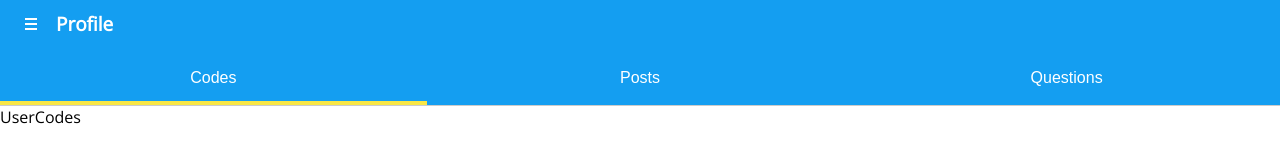
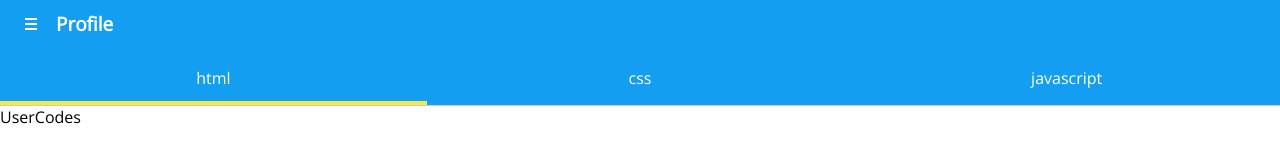
Before and after one commit to Anil927/app, a Next.js app in the folder frontend/: page /profile/useractivity in a window 1280 px wide. Shown: the top 160 px of the page. Built offline with nearby package versions, Linux system fonts and the light colour scheme.

Commit message:
tab focus issue fixed

```diff
--- a/frontend/src/app/components/codearea/codearea.css
+++ b/frontend/src/app/components/codearea/codearea.css
@@ -9,7 +9,11 @@
     box-sizing: border-box;
 }
 
-.tab {
+input[type='checkbox'].tab {
+    display: none;
+}
+
+input[type='checkbox'].tab + label {
     padding: 10px 20px;
     cursor: pointer;
     border: none;
@@ -19,22 +23,30 @@
     font-size: 1em;
     transition: background 0.3s;
     width: calc(100% / 3);
+    text-align: center;
+    display: flex;
+    justify-content: center;
+    align-items: center;
 }
 
-.tab:focus {
-    outline: none;
+input[type='checkbox'].tab:checked + label {
+    background-color: #149EF1;
 }
 
-button.tab:nth-of-type(1):focus~.slider-codearea {
-    left: calc((100% / 3) * 0);
+input[type='checkbox'].tab:checked ~ .slider-codearea {
+    left: calc(100% / 3 * var(--tab-index));
 }
 
-button.tab:nth-of-type(2):focus~.slider-codearea {
-    left: calc((100% / 3) * 1);
+input[type='checkbox'].tab:nth-of-type(1):checked ~ .slider-codearea {
+    left: calc(100% / 3 * 0);
 }
 
-button.tab:nth-of-type(3):focus~.slider-codearea {
-    left: calc((100% / 3) * 2);
+input[type='checkbox'].tab:nth-of-type(2):checked ~ .slider-codearea {
+    left: calc(100% / 3 * 1);
+}
+
+input[type='checkbox'].tab:nth-of-type(3):checked ~ .slider-codearea {
+    left: calc(100% / 3 * 2);
 }
 
 .slider-codearea {
--- a/frontend/src/app/profile/useractivity/page.css
+++ b/frontend/src/app/profile/useractivity/page.css
@@ -9,7 +9,11 @@
     box-sizing: border-box;
 }
 
-.tab {
+input[type='checkbox'].tab {
+    display: none;
+}
+
+input[type='checkbox'].tab + label {
     padding: 10px 20px;
     cursor: pointer;
     border: none;
@@ -19,18 +23,30 @@
     font-size: 1em;
     transition: background 0.3s;
     width: calc(100% / 3);
+    text-align: center;
+    display: flex;
+    justify-content: center;
+    align-items: center;
 }
 
-button.tab:nth-of-type(1):focus~.slider-useractivity {
-    left: calc((100% / 3) * 0);
+input[type='checkbox'].tab:checked + label {
+    background-color: #149EF1;
 }
 
-button.tab:nth-of-type(2):focus~.slider-useractivity {
-    left: calc((100% / 3) * 1);
+input[type='checkbox'].tab:checked ~ .slider-useractivity {
+    left: calc(100% / 3 * var(--tab-index));
 }
 
-button.tab:nth-of-type(3):focus~.slider-useractivity {
-    left: calc((100% / 3) * 2);
+input[type='checkbox'].tab:nth-of-type(1):checked ~ .slider-useractivity {
+    left: calc(100% / 3 * 0);
+}
+
+input[type='checkbox'].tab:nth-of-type(2):checked ~ .slider-useractivity {
+    left: calc(100% / 3 * 1);
+}
+
+input[type='checkbox'].tab:nth-of-type(3):checked ~ .slider-useractivity {
+    left: calc(100% / 3 * 2);
 }
 
 .slider-useractivity {
--- a/frontend/src/app/profile/useractivity/page.tsx
+++ b/frontend/src/app/profile/useractivity/page.tsx
@@ -43,9 +43,32 @@ const UserActivity: React.FC = () => {
     return (
         <div className={styles.topBottomMargin}>
             <div className="tabs">
-                <button className={value === 0 ? 'tab active' : 'tab'} onClick={() => handleChange(0)}>Codes</button>
-                <button className={value === 1 ? 'tab active' : 'tab'} onClick={() => handleChange(1)}>Posts</button>
-                <button className={value === 2 ? 'tab active' : 'tab'} onClick={() => handleChange(2)}>Questions</button>
+            <input
+                            type="checkbox"
+                            id="tab-0"
+                            className="tab"
+                            onChange={() => handleChange(0)}
+                            checked={value === 0}
+                        />
+                        <label htmlFor="tab-0">html</label>
+
+                        <input
+                            type="checkbox"
+                            id="tab-1"
+                            className="tab"
+                            onChange={() => handleChange(1)}
+                            checked={value === 1}
+                        />
+                        <label htmlFor="tab-1">css</label>
+
+                        <input
+                            type="checkbox"
+                            id="tab-2"
+                            className="tab"
+                            onChange={() => handleChange(2)}
+                            checked={value === 2}
+                        />
+                        <label htmlFor="tab-2">javascript</label>
                 <div className="slider-useractivity"></div>
             </div>
             <TabPanel value={value} index={0}>
```
Also changed, not shown: frontend/src/app/components/codearea/codearea.tsx (+37 -30 lines).
